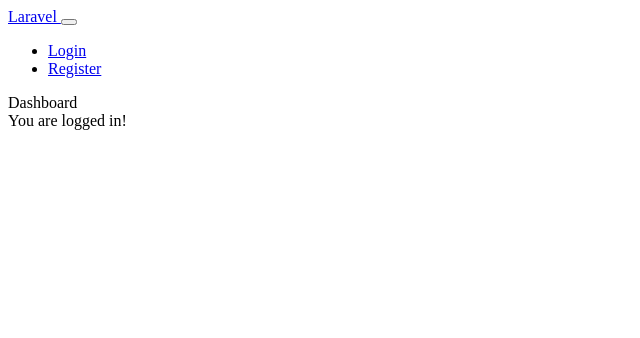
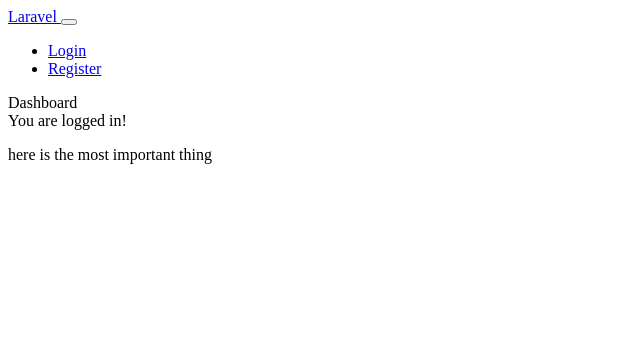
Before and after one commit to kiansdi/laravex, a Laravel app: template resources/views/home.blade.php in a window 1280 px wide. Shown: the top 338 px of the page, without its empty margins (0-640 px from the left). Run offline with Laravel 8, Linux system fonts and the light colour scheme; the template is opened without the code that fills it, so the values that code supplies are empty.

Commit message:
I have committed this

```diff
--- a/resources/views/home.blade.php
+++ b/resources/views/home.blade.php
@@ -20,4 +20,7 @@
         </div>
     </div>
 </div>
+<div class="">
+    <p>here is the most important thing</p>
+</div>
 @endsection
```
